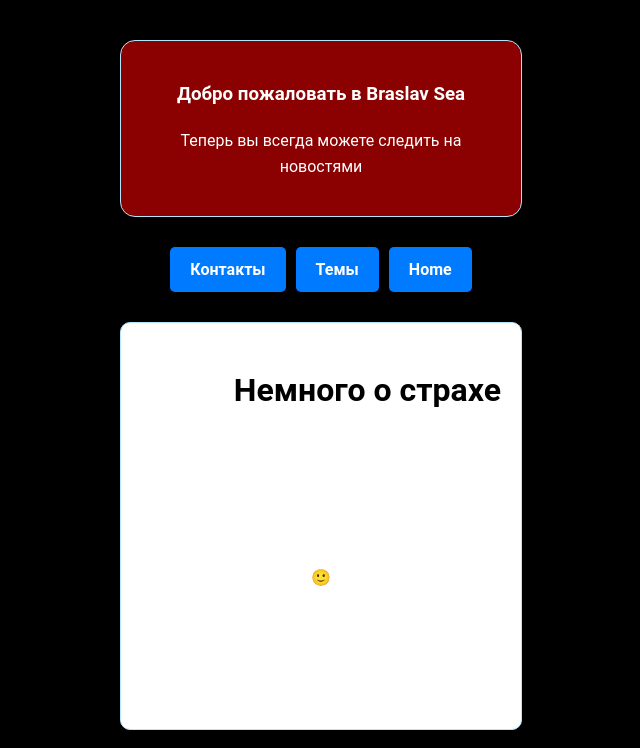
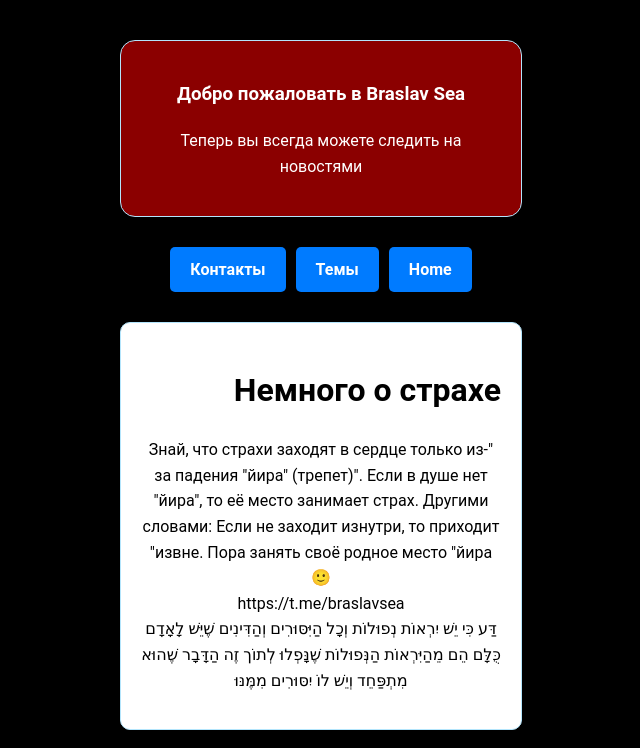
Before and after one commit to bekeshertov-oss/mybook, a plain HTML site: page index.html in a window 1280 px wide. Shown: the top 748 px of the page, without its empty margins (319-959 px from the left). Drawn offline with Linux system fonts and the light colour scheme.

Commit message:
Update index.html

```diff
--- a/index.html
+++ b/index.html
@@ -29,7 +29,7 @@
 
         <main style="width: 100%; display: flex; flex-direction: column; align-items: center;">
            <div class="card-white"> <h1>Немного о страхе</h1>
-            <p style="text-align: center; color: #ffffff;">
+            <p style="text-align: center; color: #000000;">
 
                 "Знай, что страхи заходят в сердце только из-за падения "йира" (трепет)".
                 Если в душе нет "йира", то её место занимает страх. Другими словами:
```
